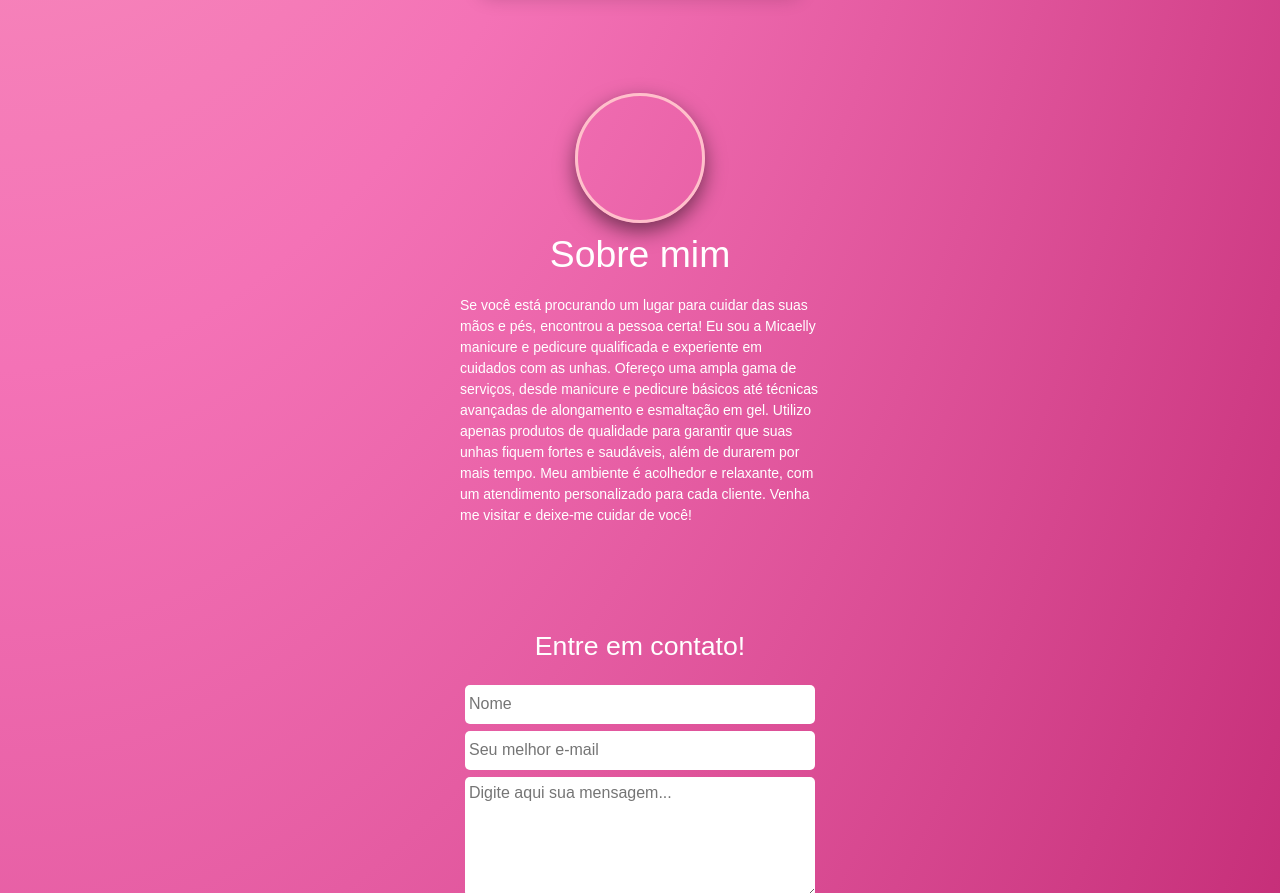
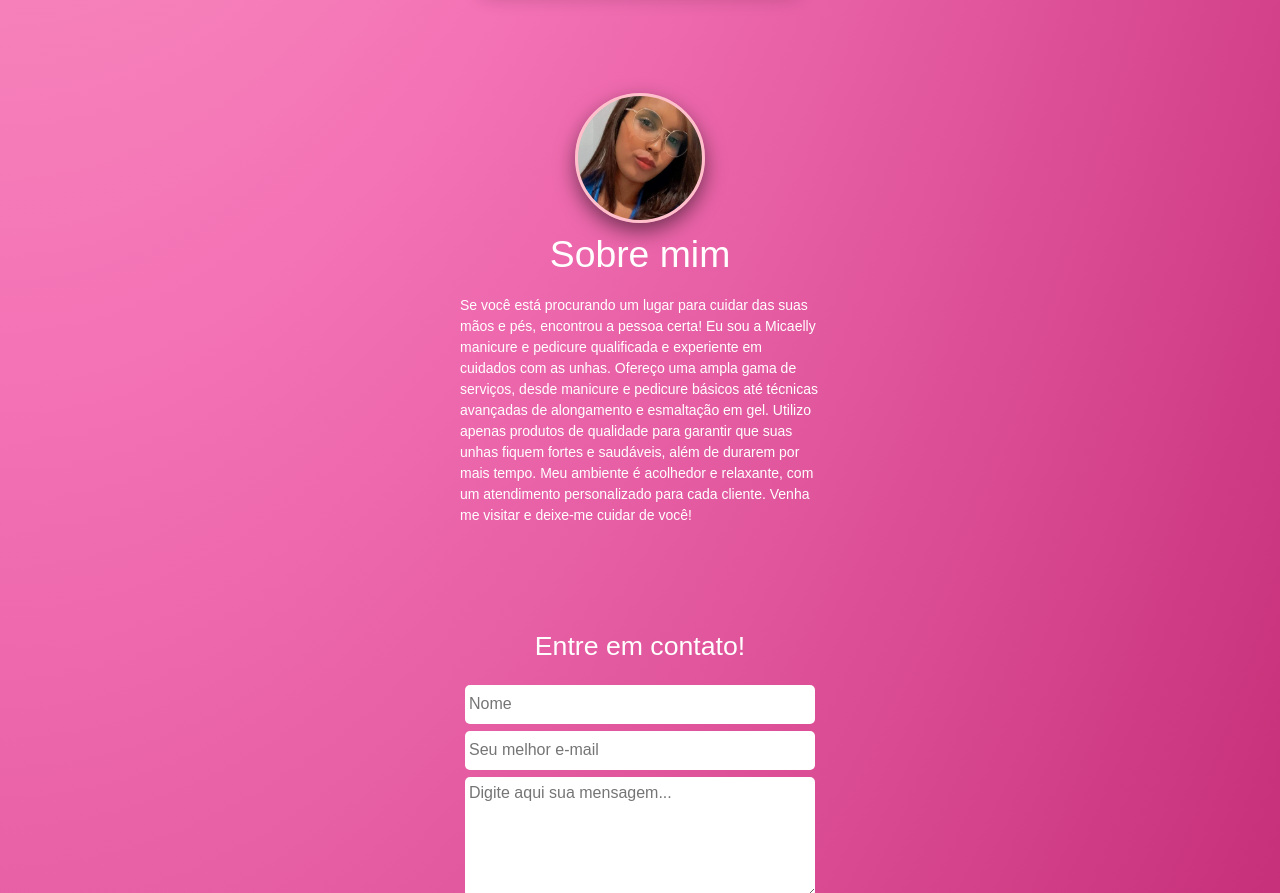
Before and after one commit to CODE-CRAFT-WEB-SISTEM/micelly-nail-design-site, a website: page index.html in a window 1280 px wide. Shown: the part 1868-2761 px from the top of the page. Drawn offline with nearby package versions, Linux system fonts and the light colour scheme; the site is published under a folder, as on GitHub Pages, so addresses that start at the root find nothing; a web font is replaced by a local one.

Commit message:
Atualizacao de config Sass e Css

```diff
--- a/src/Sass/style.scss
+++ b/src/Sass/style.scss
@@ -131,7 +131,7 @@ section.my-profile {
   .profile {
     width: 130px;
     height: 130px;
-    background-image: url('/src/images/avatar.jpg');
+    background-image: url('../../src/images/avatar.jpg');
     background-position: center;
     background-repeat: no-repeat;
     background-size: cover;
```
Also changed, not shown: dist/css/style.css.
